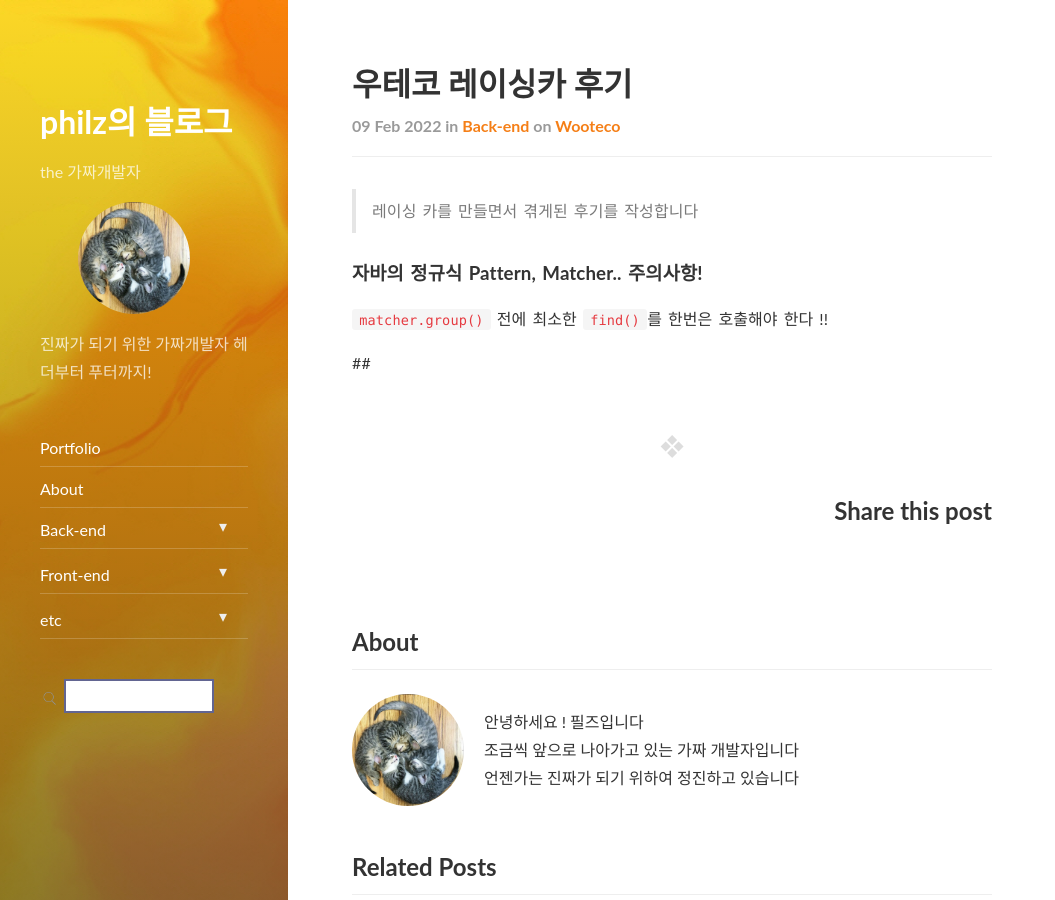
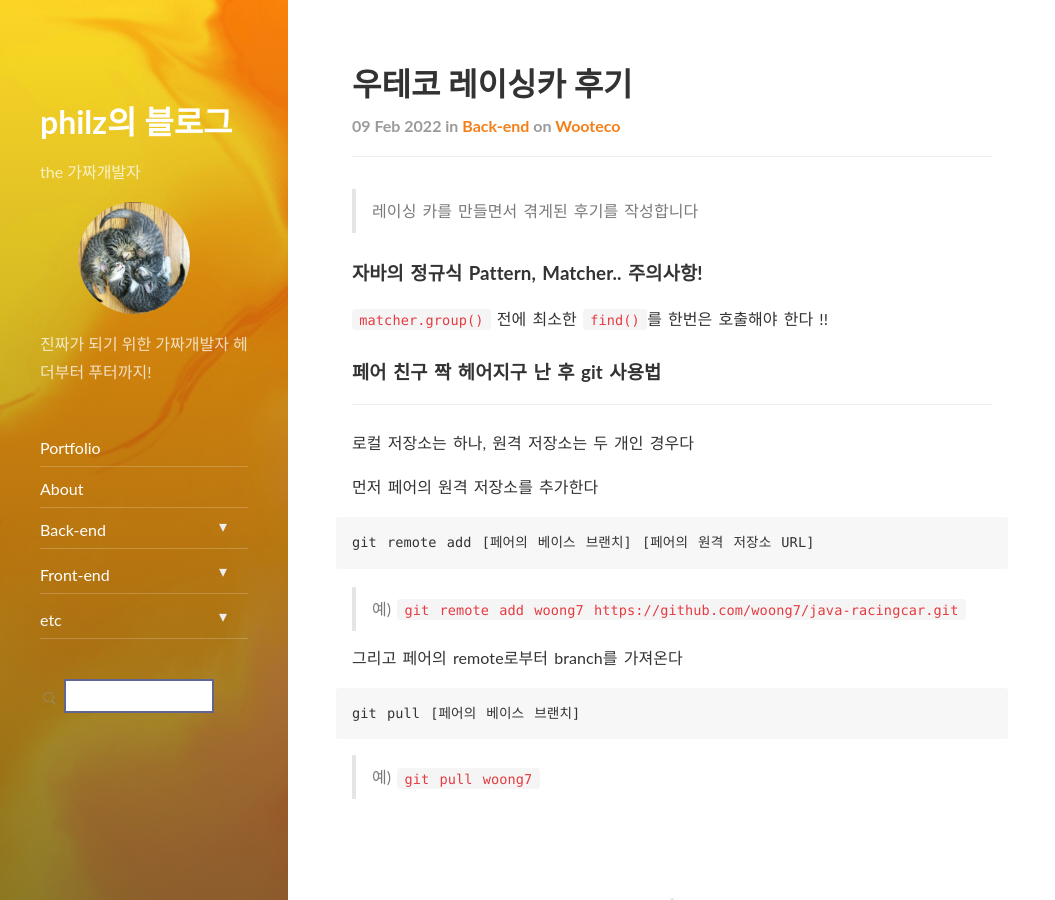
Before and after one commit to progress0407/progress0407.github.io, a Jekyll site: the page built from _posts/backend/wooteco/2022-02-09-wooteco-racing-car-mission-review.md, in a window 1280 px wide and 900 px high. Shown: the whole window, without its empty margins (0-1055 px from the left). Built offline with Jekyll 4.4.1, drawn with Linux system fonts in a browser that asks for light colours; nearby versions of some CDN libraries.

Commit message:
레이싱 카 후기 및 팁 포스팅

````diff
--- a/_posts/backend/wooteco/2022-02-09-wooteco-racing-car-mission-review.md
+++ b/_posts/backend/wooteco/2022-02-09-wooteco-racing-car-mission-review.md
@@ -14,4 +14,24 @@ comments: true
 
 `matcher.group()` 전에 최소한 `find()`를 한번은 호출해야 한다 !!
 
-##
+### 페어 친구 짝 헤어지구 난 후 git 사용법
+
+---
+
+로컬 저장소는 하나, 원격 저장소는 두 개인 경우다
+
+먼저 페어의 원격 저장소를 추가한다
+
+```git
+git remote add [페어의 베이스 브랜치] [페어의 원격 저장소 URL]
+```
+
+> 예) `git remote add woong7 https://github.com/woong7/java-racingcar.git`
+
+그리고 페어의 remote로부터 branch를 가져온다
+
+```
+git pull [페어의 베이스 브랜치]
+```
+
+> 예) `git pull woong7`
````
